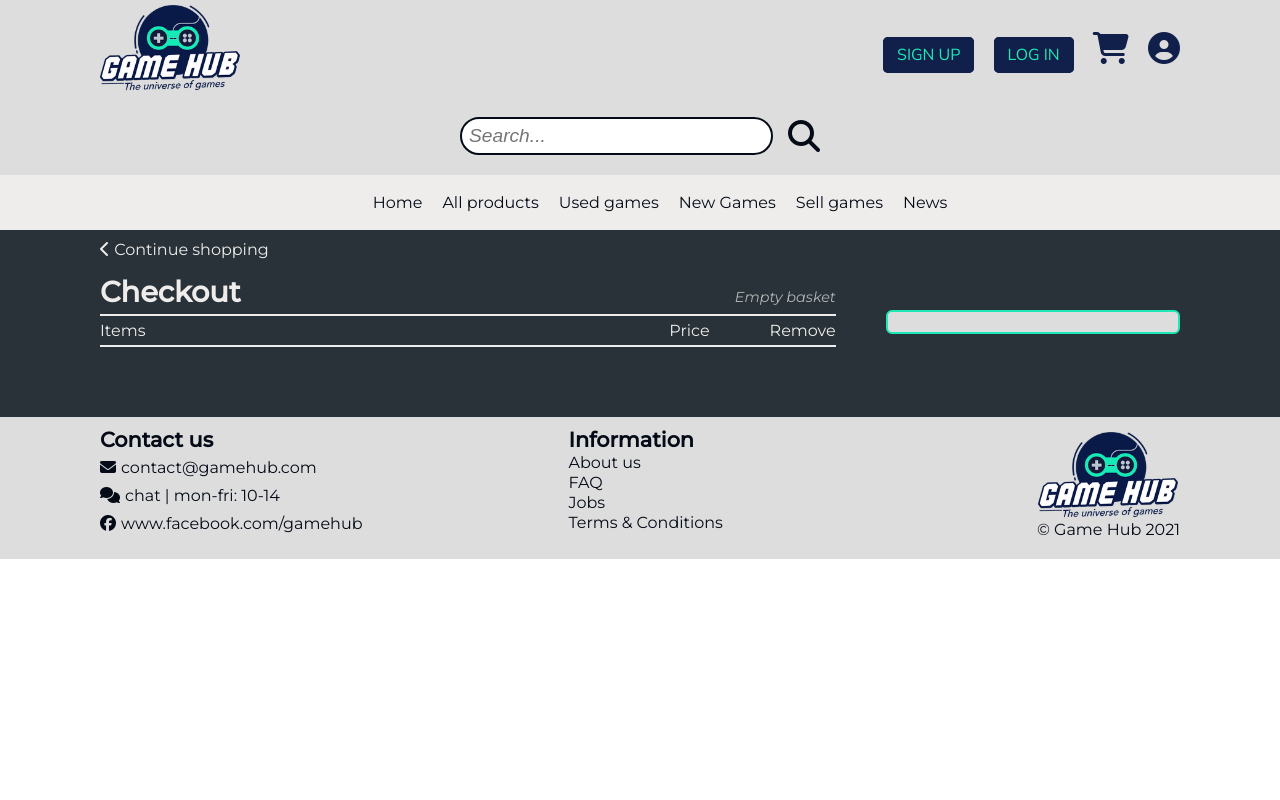
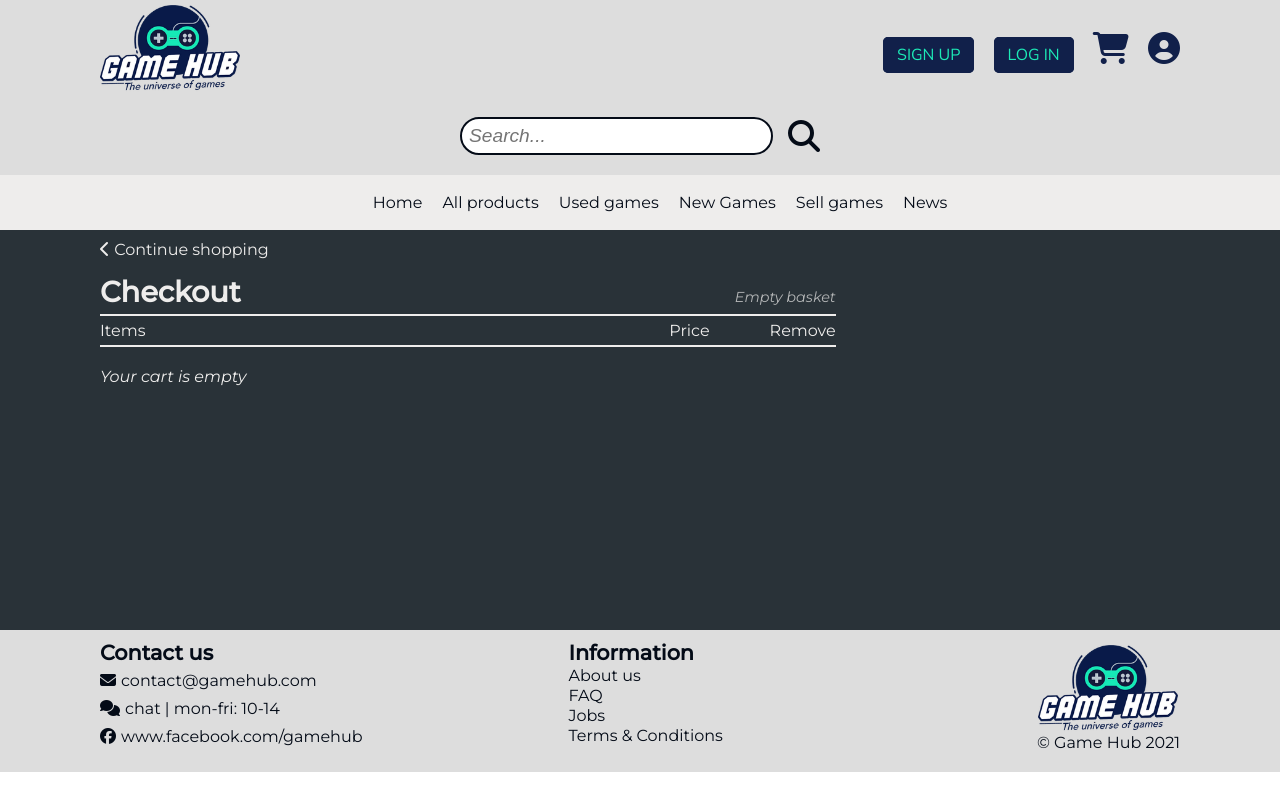
Before and after one commit to Lilleberg/interaction-design_CA, a plain HTML site: page checkout.html in a window 1280 px wide. Drawn offline with Linux system fonts and the light colour scheme.

Commit message:
small style edits

```diff
--- a/css/checkout.css
+++ b/css/checkout.css
@@ -10,6 +10,7 @@
   column-gap: 30px;
   margin-top: 10px;
   margin-bottom: 50px;
+  min-height: 40vh;
 }
 
 /*left side*/
--- a/js/cart.js
+++ b/js/cart.js
@@ -56,3 +56,8 @@ addToCartButton.forEach(function (button) {
     localStorage.setItem("cart", JSON.stringify(gameArr));
   }
 });
+
+if (gameArr.length === 0) {
+  cart.innerHTML = "Your cart is empty";
+  cart.style.fontStyle = "italic";
+}
--- a/js/checkout.js
+++ b/js/checkout.js
@@ -3,6 +3,13 @@ const itemsContainer = document.querySelector(".checkout-games");
 const totalSum = document.querySelector(".payment-total");
 
 let priceItems = 0;
+
+if (!cartItems) {
+  itemsContainer.innerHTML = "Your cart is empty";
+  itemsContainer.style.marginTop = "20px";
+  itemsContainer.style.fontStyle = "italic";
+  totalSum.style.display = "none";
+}
 
 cartItems.forEach(function (cartElement) {
 
```
Also changed, not shown: css/checkout_success.css (+8 -14 lines).
